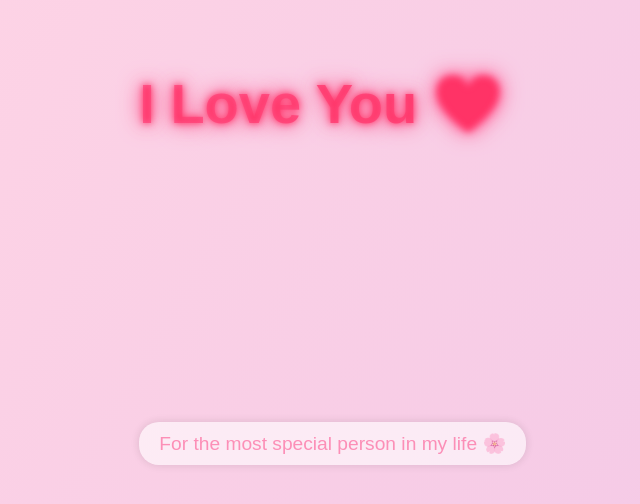
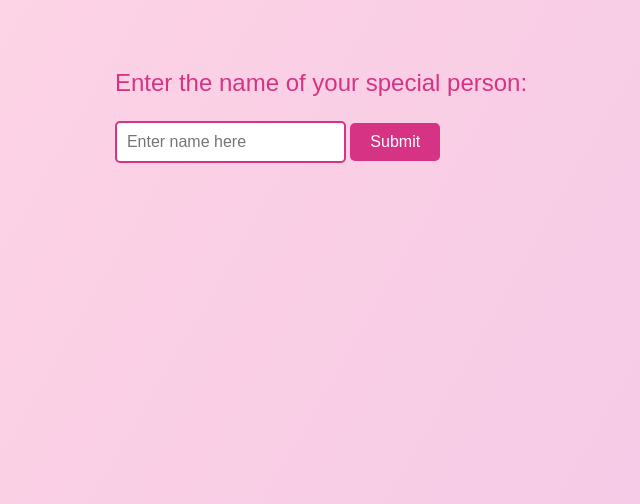
Before and after one commit to Gourabroy1234/love-message, a plain HTML site: page index.html in a window 1280 px wide. Shown: the part 296-800 px from the top of the page, without its empty margins (319-959 px from the left). Drawn offline with Linux system fonts and the light colour scheme.

Commit message:
Update index.html

```diff
--- a/index.html
+++ b/index.html
@@ -52,7 +52,6 @@
             transition: transform 0.3s ease-in-out;
         }
 
-        /* Heart Animation */
         h1 .heart {
             display: inline-block;
             animation: heartBeat 1s infinite;
@@ -94,10 +93,44 @@
                 opacity: 0.6;
             }
         }
+
+        #namePrompt {
+            font-size: 1.5rem;
+            color: #d63384;
+            text-align: center;
+        }
+
+        #nameInput {
+            padding: 10px;
+            font-size: 1rem;
+            border: 2px solid #d63384;
+            border-radius: 5px;
+        }
+
+        #submitName {
+            padding: 10px 20px;
+            font-size: 1rem;
+            color: #fff;
+            background-color: #d63384;
+            border: none;
+            border-radius: 5px;
+            cursor: pointer;
+            transition: background-color 0.3s;
+        }
+
+        #submitName:hover {
+            background-color: #ff3366;
+        }
     </style>
 </head>
 <body>
-    <div>
+    <div id="nameForm">
+        <p id="namePrompt">Enter the name of your special person:</p>
+        <input type="text" id="nameInput" placeholder="Enter name here">
+        <button id="submitName">Submit</button>
+    </div>
+
+    <div id="lovePage" style="display: none;">
         <h1 id="playMusic">
             I Love You <span class="heart">❤️</span>
         </h1>
@@ -107,14 +140,27 @@
         </audio>
         <p class="message">For the most special person in my life 🌸</p>
     </div>
+
     <script>
-        // Ensure the audio starts in muted mode to comply with browser autoplay policies
+        const nameInput = document.getElementById("nameInput");
+        const submitName = document.getElementById("submitName");
+        const nameForm = document.getElementById("nameForm");
+        const lovePage = document.getElementById("lovePage");
         const audio = document.getElementById("backgroundMusic");
-        audio.muted = false; // Unmute if autoplay works
 
-        // Add an event listener to unmute on user interaction
+        submitName.addEventListener("click", () => {
+            const name = nameInput.value.trim();
+            if (name.toLowerCase() === "cheri") {
+                nameForm.style.display = "none";
+                lovePage.style.display = "flex";
+                audio.muted = false; // Play music
+            } else {
+                alert("Name does not match. Please try again!");
+            }
+        });
+
         document.body.addEventListener("click", () => {
-            audio.muted = false;
+            audio.muted = false; // Unmute on interaction
         });
     </script>
 </body>
```
